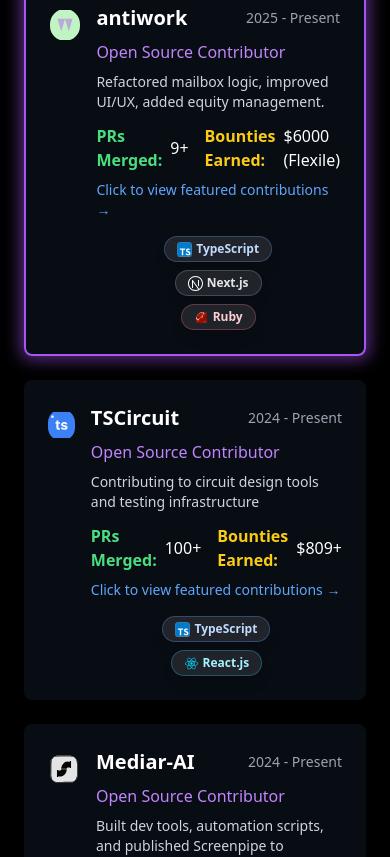
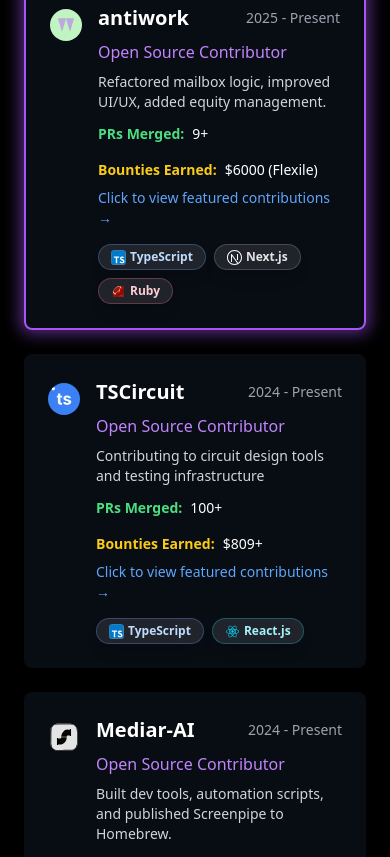
Before and after one commit to amitkushh/anshs-portfolio, a React (Vite) app: page / in a window 390 px wide. Shown: the part 1180-2037 px from the top of the page. Built offline with nearby package versions, Linux system fonts and the light colour scheme.

Commit message:
fix: improve mobile responsiveness of experience section (#34)
Co-authored-by: Zainab Wahab <zainabwahab.eth@gmail'com>

```diff
--- a/src/components/Experience.tsx
+++ b/src/components/Experience.tsx
@@ -238,18 +238,22 @@ export const Experience = () => {
               </div>
               <p className="text-purple-400 mb-2">{exp.role}</p>
               <p className="text-gray-300 text-sm mb-3">{exp.description}</p>
-              <div className="flex items-center gap-4 mb-2">
+              <div className="flex flex-col items-start gap-4 mb-2">
                 <div className="flex items-center gap-2">
-                  <span className="text-green-400 font-semibold">
+                  <span className="text-green-400 font-semibold text-sm sm:text-sm">
                     PRs Merged:
                   </span>
-                  <span className="text-white">{exp.totalPRs}</span>
+                  <span className="text-white text-sm sm:text-sm font-medium">
+                    {exp.totalPRs}
+                  </span>
                 </div>
                 <div className="flex items-center gap-2">
-                  <span className="text-yellow-400 font-semibold">
+                  <span className="text-yellow-400 font-semibold text-sm sm:text-sm">
                     Bounties Earned:
                   </span>
-                  <span className="text-white">{exp.totalBounties}</span>
+                  <span className="text-white text-sm sm:text-sm font-medium">
+                    {exp.totalBounties}
+                  </span>
                 </div>
               </div>
               <p className="text-blue-400 text-sm mt-2">
@@ -257,13 +261,22 @@ export const Experience = () => {
               </p>
               {/* Language badges bottom right (responsive) */}
               {exp.company === 'antiwork' && (
-                <div className="flex gap-2 mt-4 md:mt-0 md:absolute md:right-6 md:bottom-4 md:flex-row flex-col items-center md:items-end justify-center">
+                <div className="flex flex-wrap gap-2 mt-4 md:mt-0 md:absolute md:right-6 md:bottom-4 md:flex-row items-center md:items-end justify-start">
                   <span className="flex items-center gap-1 px-3 py-1 rounded-full backdrop-blur-md bg-white/10 border border-blue-400/30 shadow-lg text-blue-200 text-xs font-semibold transition-transform transform hover:scale-105 hover:bg-blue-700/30">
-                    <img src="/svg-icons/typescript.svg" alt="typescript-svg" width="15" />
+                    <img
+                      src="/svg-icons/typescript.svg"
+                      alt="typescript-svg"
+                      width="15"
+                    />
                     TypeScript
                   </span>
                   <span className="flex items-center gap-1 px-3 py-1 rounded-full backdrop-blur-md bg-white/10 border border-zinc-400/30 shadow-lg text-zinc-200 text-xs font-semibold transition-transform transform hover:scale-105 hover:bg-zinc-700/30">
-                    <img src="/svg-icons/nextjs.svg" alt="nextjs-svg" width="15" className='invert' />
+                    <img
+                      src="/svg-icons/nextjs.svg"
+                      alt="nextjs-svg"
+                      width="15"
+                      className="invert"
+                    />
                     Next.js
                   </span>
                   <span className="flex items-center gap-1 px-3 py-1 rounded-full backdrop-blur-md bg-white/10 border border-rose-400/30 shadow-lg text-rose-200 text-xs font-semibold transition-transform transform hover:scale-105 hover:bg-rose-700/30">
@@ -273,21 +286,34 @@ export const Experience = () => {
                 </div>
               )}
               {exp.company === 'TSCircuit' && (
-                <div className="flex gap-2 mt-4 md:mt-0 md:absolute md:right-6 md:bottom-4 md:flex-row flex-col items-center md:items-end justify-center">
+                <div className="flex flex-wrap gap-2 mt-4 md:mt-0 md:absolute md:right-6 md:bottom-4 md:flex-row items-center md:items-end justify-start">
                   <span className="flex items-center gap-1 px-3 py-1 rounded-full backdrop-blur-md bg-white/10 border border-blue-400/30 shadow-lg text-blue-200 text-xs font-semibold transition-transform transform hover:scale-105 hover:bg-blue-700/30">
-                    <img src="/svg-icons/typescript.svg" alt="typescript-svg" width="15" />
+                    <img
+                      src="/svg-icons/typescript.svg"
+                      alt="typescript-svg"
+                      width="15"
+                    />
                     TypeScript
                   </span>
                   <span className="flex items-center gap-1 px-3 py-1 rounded-full backdrop-blur-md bg-white/10 border border-cyan-400/30 shadow-lg text-cyan-200 text-xs font-semibold transition-transform transform hover:scale-105 hover:bg-cyan-700/30">
-                    <img src="/svg-icons/reactjs.svg" alt="reactjs-svg" width="15" />
+                    <img
+                      src="/svg-icons/reactjs.svg"
+                      alt="reactjs-svg"
+                      width="15"
+                    />
                     React.js
                   </span>
                 </div>
               )}
               {exp.company === 'Mediar-AI' && (
-                <div className="flex gap-2 mt-4 md:mt-0 md:absolute md:right-6 md:bottom-4 md:flex-row flex-col items-center md:items-end justify-center">
+                <div className="flex flex-wrap gap-2 mt-4 md:mt-0 md:absolute md:right-6 md:bottom-4 md:flex-row items-center md:items-end justify-start">
                   <span className="flex items-center gap-1 px-3 py-1 rounded-full backdrop-blur-md bg-white/10 border border-orange-400/30 shadow-lg text-orange-200 text-xs font-semibold transition-transform transform hover:scale-105 hover:bg-orange-700/30">
-                    <img src="/svg-icons/rust.svg" alt="rust-svg" width="15" className='w-5' />
+                    <img
+                      src="/svg-icons/rust.svg"
+                      alt="rust-svg"
+                      width="15"
+                      className="w-5"
+                    />
                     Rust
                   </span>
                 </div>
```
